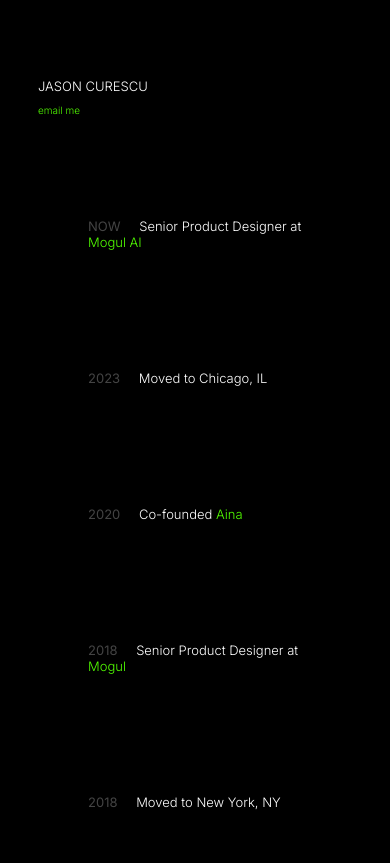
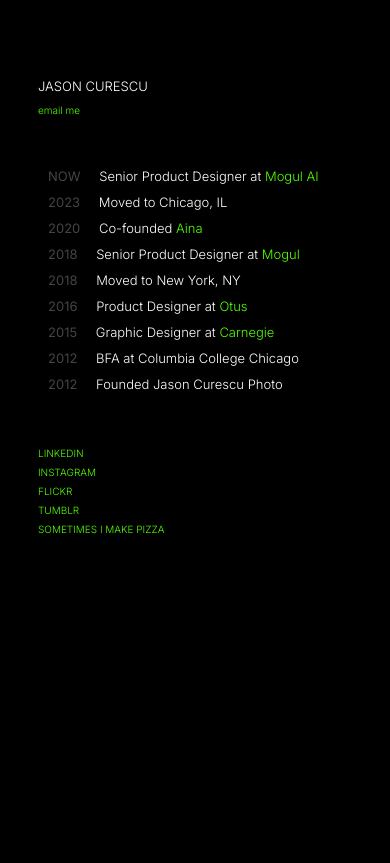
Before and after one commit to jasoncurescu/jasoncurescu, a plain HTML site: page index.html in a window 390 px wide. Shown: the top 863 px of the page. Drawn offline with Linux system fonts and the light colour scheme.

Commit message:
Update styles.css

```diff
--- a/styles.css
+++ b/styles.css
@@ -99,7 +99,7 @@ h1 {
 
     .timeline p {
         font-size: 13px;
-        padding: 50px;
+        margin: 10px;
     }
 
     .links a {
```
